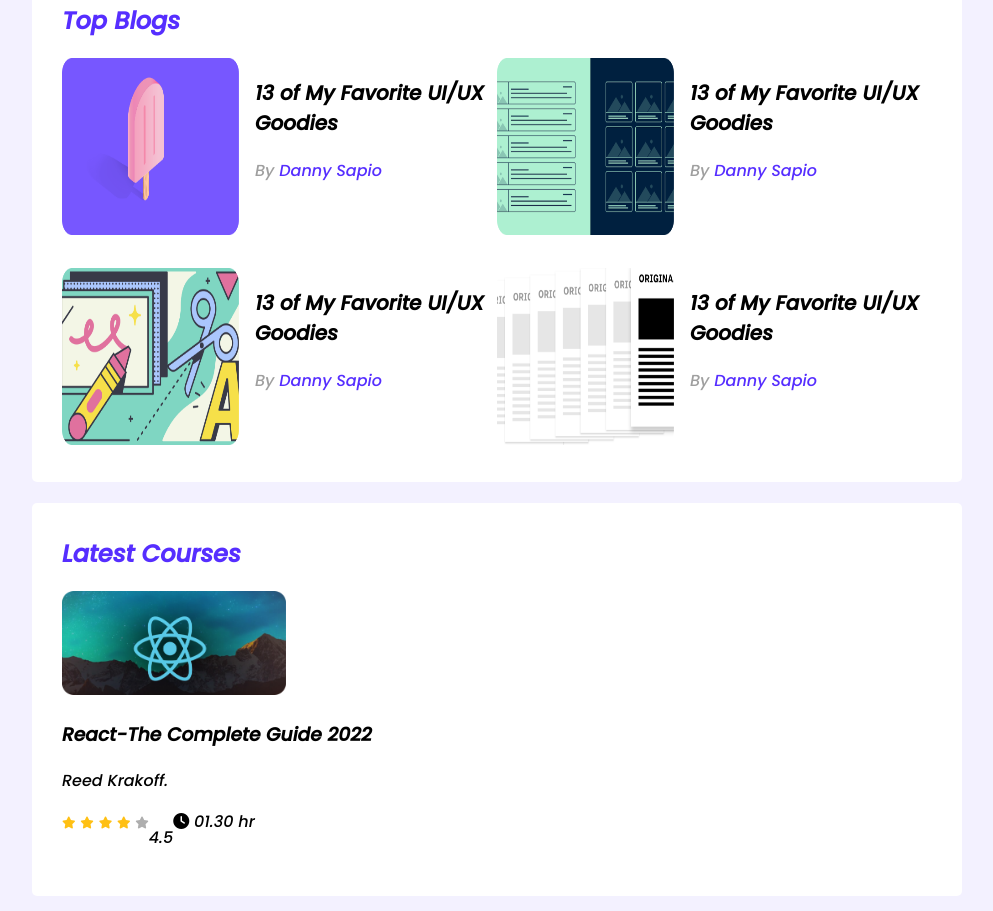
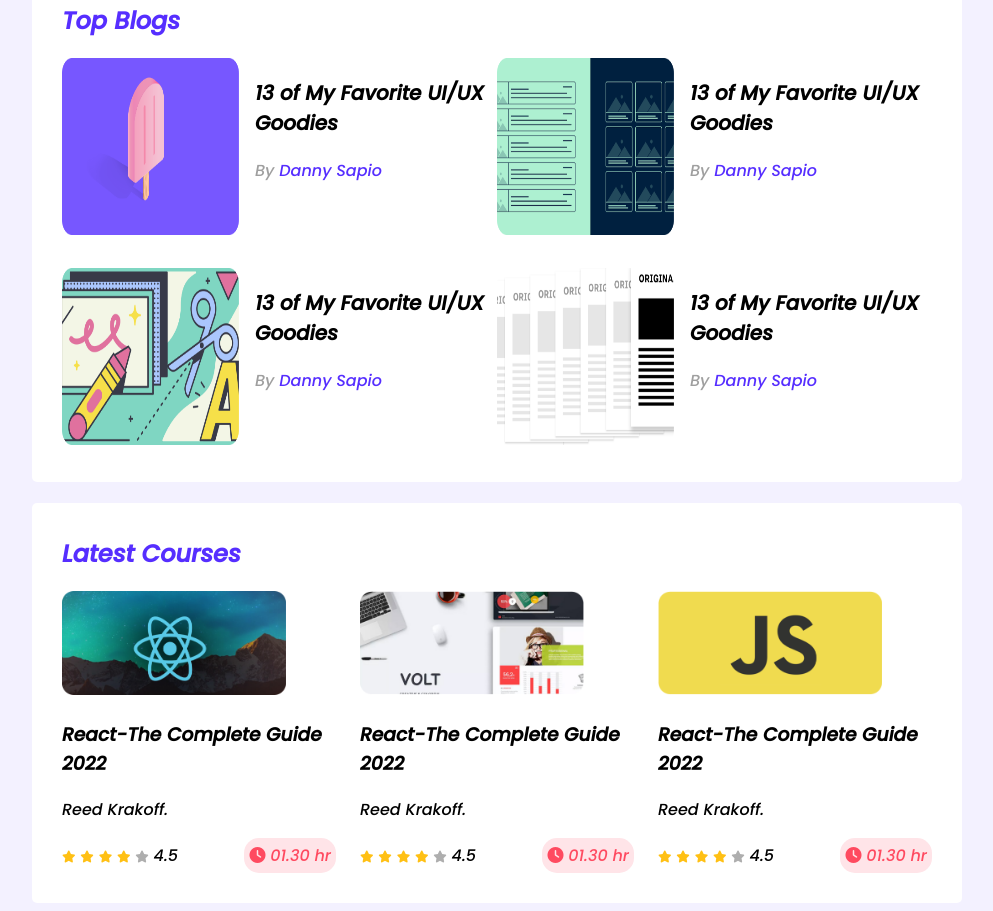
Before and after one commit to ahkamulbd/Module9Project, a plain HTML site: page index.html in a window 1280 px wide. Shown: the part 329-1240 px from the top of the page, without its empty margins (143-1136 px from the left). Drawn offline with Linux system fonts and the light colour scheme.

Commit message:
Codes added according to Lecture 9-8

```diff
--- a/css/style.css
+++ b/css/style.css
@@ -99,6 +99,12 @@ hr {
 /*--------------------------
     Style for Lates Course
 ----------------------------*/
+.courses {
+    display: grid;
+    grid-template-columns: repeat(3, 1fr);
+    grid-column-gap: 24px;
+}
+
 .course .course-banner img {
     width: 224px;
     height: 104px;
@@ -106,6 +112,8 @@ hr {
 
 .course-info {
     display: flex;
+    align-items: center;
+    justify-content: space-between;
 }
 
 .fa-star {
@@ -119,3 +127,10 @@ hr {
 .fa-star.empty {
     color: #AEAEAE;
 }
+
+.course-duration {
+    color: #FF4A60;
+    background: #FFE4E8;
+    border-radius: 15px;
+    padding: 5px;
+}
--- a/index.html
+++ b/index.html
@@ -115,8 +115,55 @@
                                 <i class="fa-solid fa-star filled"></i>
                                 <i class="fa-solid fa-star filled"></i>
                                 <i class="fa-solid fa-star empty"></i>
+                                <span>4.5</span>
                             </div>
-                            <p>4.5</p>
+
+                            <div class="course-duration">
+                                <i class="fa-solid fa-clock"></i> 01.30 hr
+                            </div>
+                        </div>
+                    </div>
+                </div>
+                <div class="course">
+                    <div class="course-banner">
+                        <img src="images/courses/course-2.png" alt="">
+                    </div>
+                    <div class="course-details">
+                        <h3 class="course-title">React-The Complete Guide 2022</h3>
+                        <p class="couse-author">Reed Krakoff.</p>
+                        <div class="course-info">
+                            <div>
+                                <i class="fa-solid fa-star filled"></i>
+                                <i class="fa-solid fa-star filled"></i>
+                                <i class="fa-solid fa-star filled"></i>
+                                <i class="fa-solid fa-star filled"></i>
+                                <i class="fa-solid fa-star empty"></i>
+                                <span>4.5</span>
+                            </div>
+
+                            <div class="course-duration">
+                                <i class="fa-solid fa-clock"></i> 01.30 hr
+                            </div>
+                        </div>
+                    </div>
+                </div>
+                <div class="course">
+                    <div class="course-banner">
+                        <img src="images/courses/course-3.png" alt="">
+                    </div>
+                    <div class="course-details">
+                        <h3 class="course-title">React-The Complete Guide 2022</h3>
+                        <p class="couse-author">Reed Krakoff.</p>
+                        <div class="course-info">
+                            <div>
+                                <i class="fa-solid fa-star filled"></i>
+                                <i class="fa-solid fa-star filled"></i>
+                                <i class="fa-solid fa-star filled"></i>
+                                <i class="fa-solid fa-star filled"></i>
+                                <i class="fa-solid fa-star empty"></i>
+                                <span>4.5</span>
+                            </div>
+
                             <div class="course-duration">
                                 <i class="fa-solid fa-clock"></i> 01.30 hr
                             </div>
```
